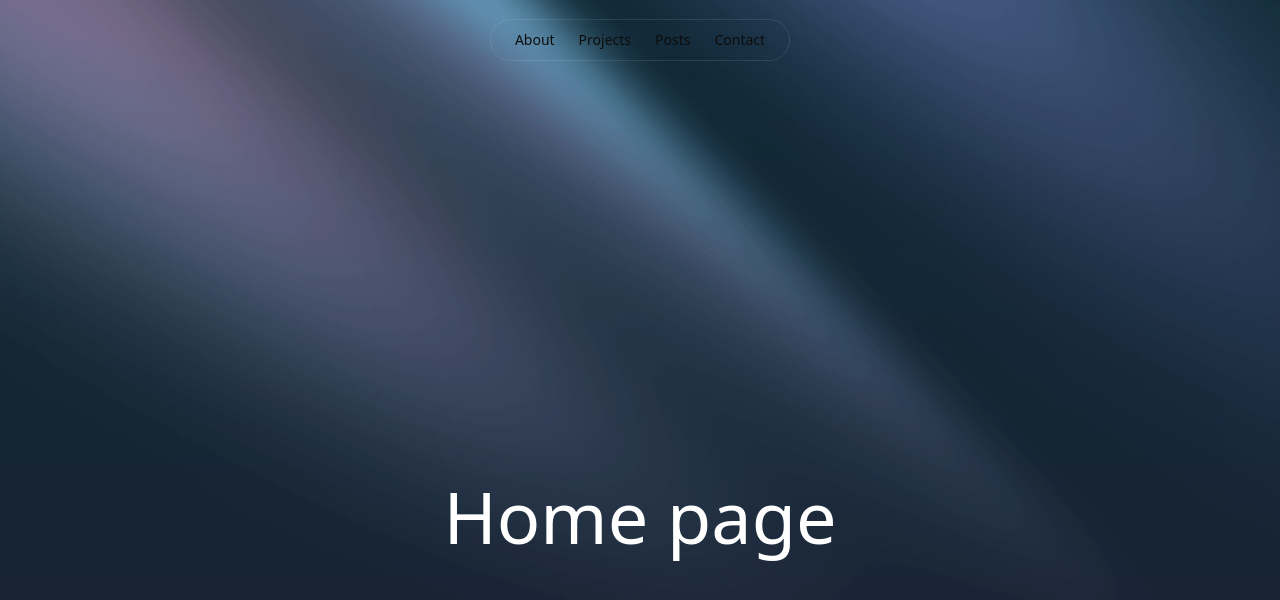
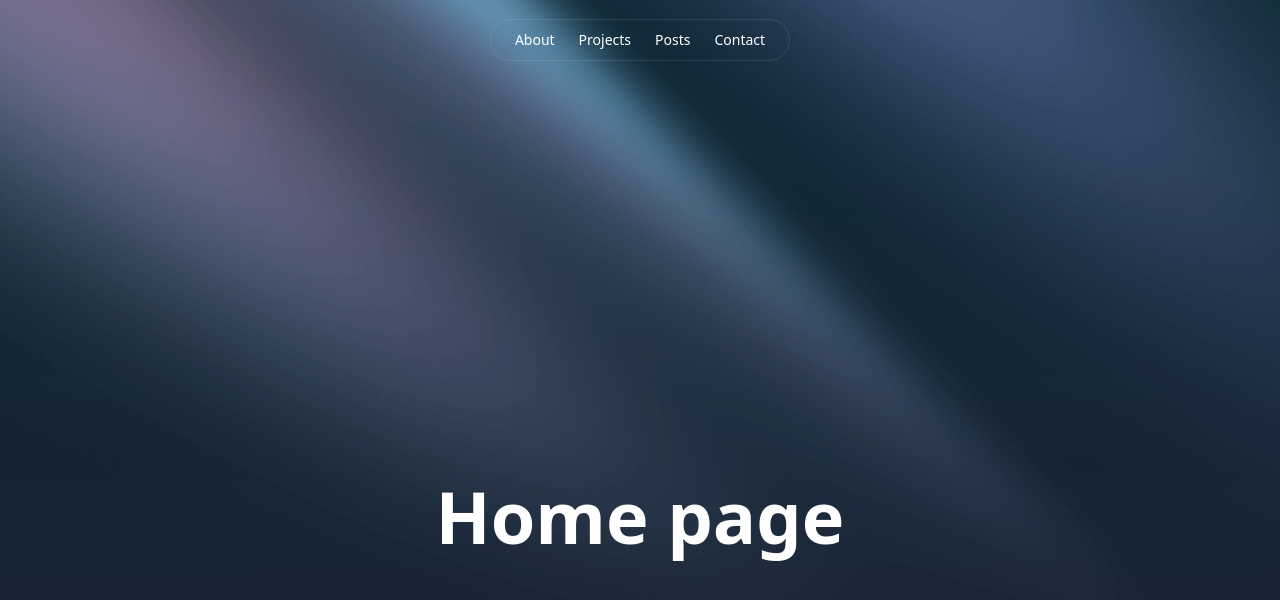
Before and after one commit to camjmoore/cjmooredev, a Next.js app: page / in a window 1280 px wide. Shown: the top 600 px of the page. Built offline with nearby package versions, Linux system fonts and the light colour scheme.

Commit message:
base tailwind font classes

```diff
--- a/app/globals.css
+++ b/app/globals.css
@@ -2,6 +2,18 @@
 @tailwind components;
 @tailwind utilities;
 
-html {
-  background: #001b26;
+@layer base {
+  html {
+    background: #001b26;
+    color: white;
+  }
+
+  h1 {
+    @apply text-4xl;
+    @apply font-bold;
+  }
+
+  h2 {
+    @apply text-xl;
+  }
 }
```
